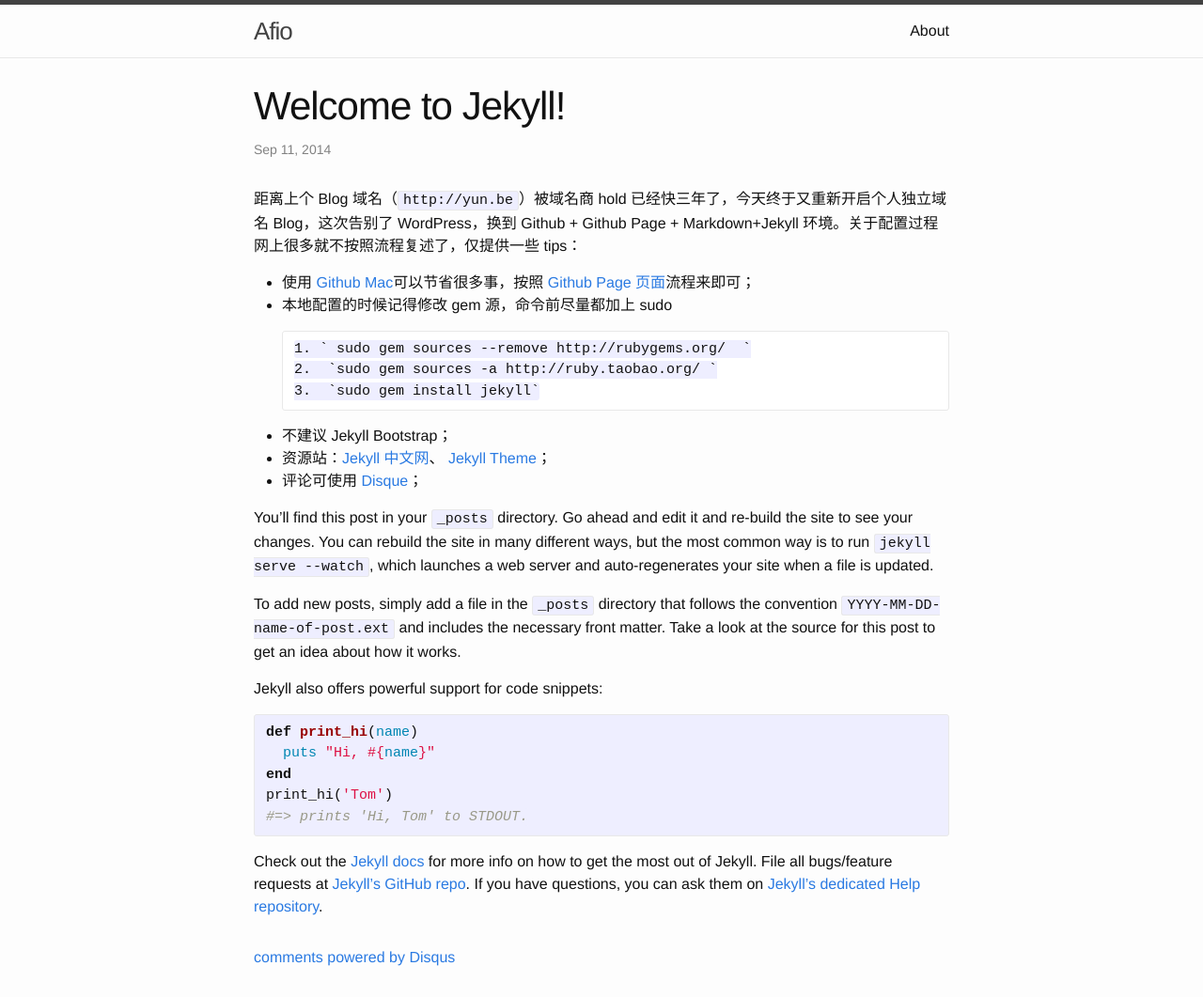
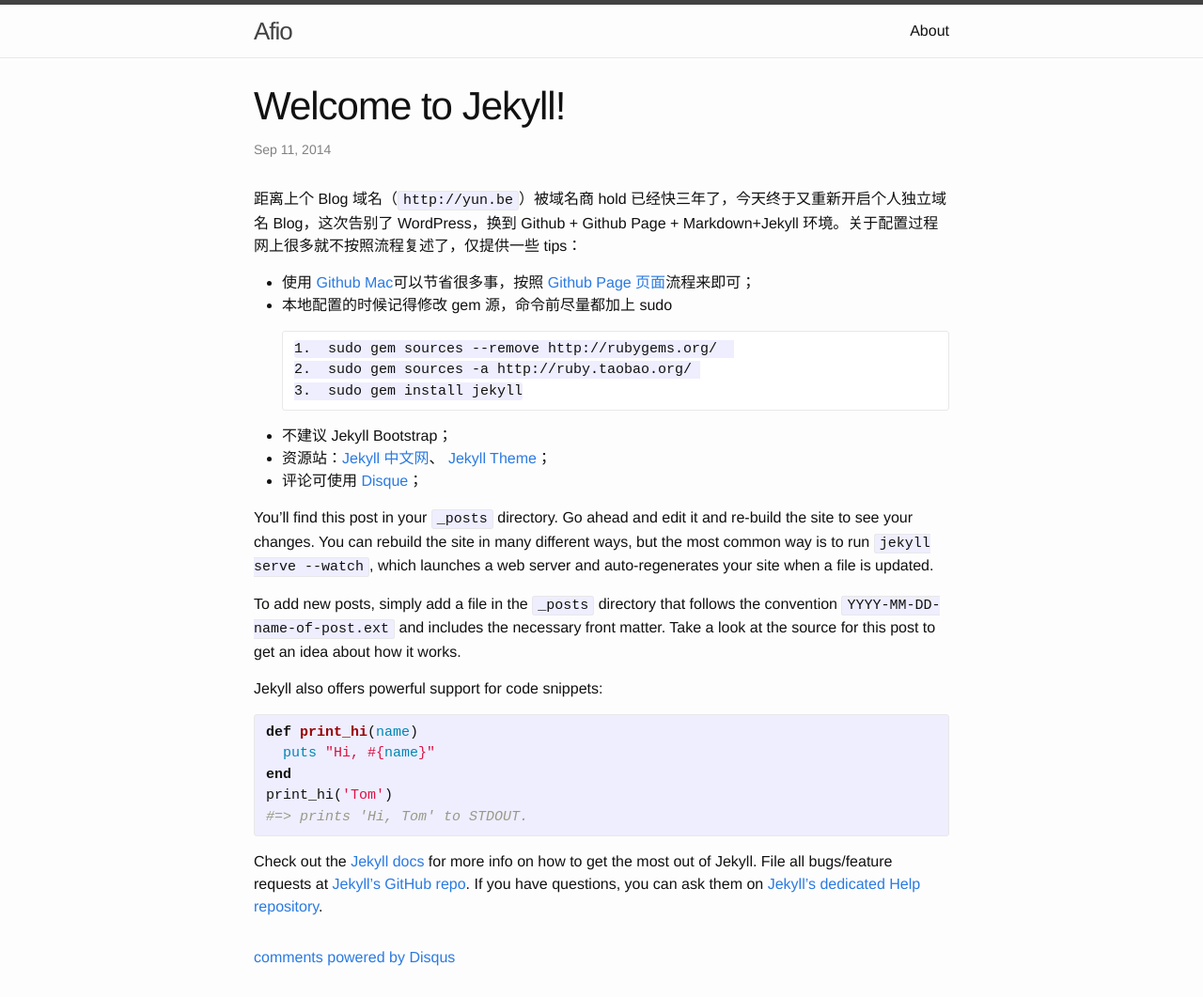
Before and after one commit to Afio/afio.github.io, a Jekyll site: the page built from _posts/2014-09-11-welcome-to-jekyll.markdown, in a window 1280 px wide. Shown: the whole page at 94% size. Built offline with Jekyll 4.4.1, drawn with Linux system fonts in a browser that asks for light colours; comment, search, counter and statistics services are not loaded.

Commit message:
quote update

```diff
--- a/_posts/2014-09-11-welcome-to-jekyll.markdown
+++ b/_posts/2014-09-11-welcome-to-jekyll.markdown
@@ -10,9 +10,9 @@ categories: jekyll update
 - 使用 [Github Mac](https://mac.github.com/)可以节省很多事，按照 [Github Page 页面](https://pages.github.com/)流程来即可；
 - 本地配置的时候记得修改 gem 源，命令前尽量都加上 sudo
 
-      1. ` sudo gem sources --remove http://rubygems.org/  `
-      2.  `sudo gem sources -a http://ruby.taobao.org/ `
-      3.  `sudo gem install jekyll`
+      1.  sudo gem sources --remove http://rubygems.org/
+      2.  sudo gem sources -a http://ruby.taobao.org/
+      3.  sudo gem install jekyll
 
 - 不建议 Jekyll Bootstrap；
 - 资源站：[Jekyll 中文网](http://jekyllcn.com/)、 [Jekyll Theme](http://jekyllthemes.org/)；
```
